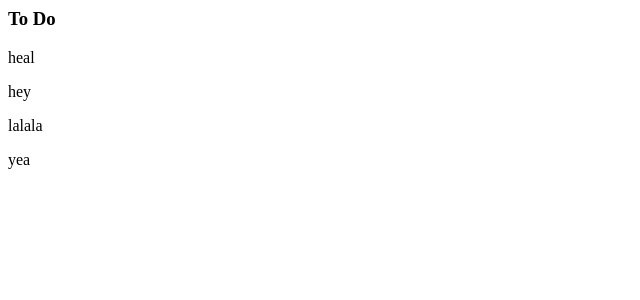
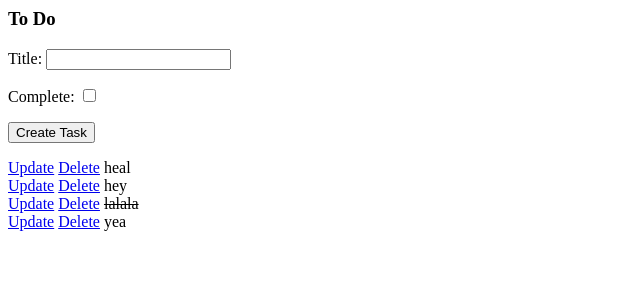
Before and after one commit to wenddii/simple_todo, a Django app: page / in a window 1280 px wide. Shown: the top 300 px of the page, without its empty margins (0-640 px from the left). Run offline with Django 5.2, Linux system fonts and the light colour scheme; data comes from the database, SQL or seed files in the repository; both versions use the stored data as it was after the commit.

Commit message:
finished the todo list without the styling.

```diff
--- a/todo_app/forms.py
+++ b/todo_app/forms.py
@@ -1,10 +1,10 @@
+# forms.py
 from django import forms
 from django.forms import ModelForm
 
 from .models import *
-from .forms import *
 
 class TaskForm(forms.ModelForm):
-  class Meta:
-    model = Task
-    field = '__all__'
+    class Meta:
+        model = Task
+        fields = '__all__'
--- a/todo_app/templates/tasks/list.html
+++ b/todo_app/templates/tasks/list.html
@@ -1,8 +1,20 @@
 <h3>To Do</h3>
 
+<form method="POST">
+  {% csrf_token %}
+  {{ form.as_p }}
+  <input type="submit" value="Create Task">
+</form>
 
 {% for task in tasks %}
  <div>
-  <p>{{task}}</p>
-  </div>
+   <a href="{% url 'update' task.id %}">Update</a>
+   <a href="{% url 'delete' task.id %}">Delete</a>
+
+   {% if task.complete %}
+     <strike>{{ task.title }}</strike>
+   {% else %}
+     <span>{{ task.title }}</span>
+   {% endif %}
+ </div>
 {% endfor %}
--- a/todo_app/urls.py
+++ b/todo_app/urls.py
@@ -1,7 +1,9 @@
 from django.urls import path
 from . import views
 
+urlpatterns = [
+    path('', views.index, name='list'),
+    path('update/<int:pk>/', views.updateTask, name='update'),
+    path('delete/<int:pk>/', views.deleteTask, name='delete'),
 
-urlpatterns = [
-  path('',views.index  )
 ]
--- a/todo_app/views.py
+++ b/todo_app/views.py
@@ -1,10 +1,43 @@
-from django.shortcuts import render
+from django.shortcuts import render,redirect
 from django.http import HttpResponse
 
 from .models import *
+from .forms import TaskForm
 
 def index(request):
   tasks = Task.objects.all()
+  form = TaskForm()
 
-  context = {'tasks':tasks}
+  if request.method == 'POST':
+      form = TaskForm(request.POST)
+      if form.is_valid():
+         form.save()
+         return redirect('/')
+
+
+  context = {'tasks':tasks,'form':form}
   return render(request,'tasks/list.html',context)
+
+def updateTask(request,pk):
+   task = Task.objects.get(id=pk)
+
+   form = TaskForm(instance=task)
+
+   if request.method == 'POST':
+      form = TaskForm(request.POST,instance = task)
+      if form.is_valid():
+         form.save()
+         return redirect('/')
+
+   context = {'form' : form }
+   return render(request,'tasks/update.html',context)
+
+def deleteTask(request, pk):
+   item = Task.objects.get(id = pk)
+
+   if request.method == 'POST':
+      item.delete()
+      return redirect('/')
+
+   context = {'item':item}
+   return render(request,'tasks/delete.html',context)
```
Also changed, not shown: todo_app/templates/tasks/delete.html (added, +8 -0 lines), todo_app/templates/tasks/update.html (added, +8 -0 lines), db.sqlite3.
